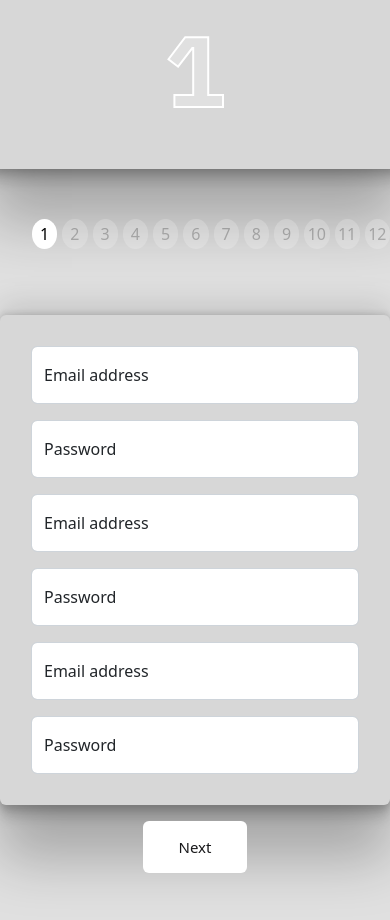
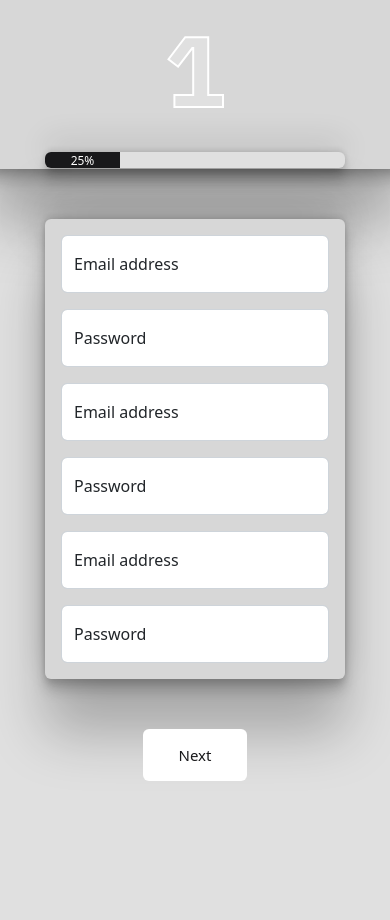
Before and after one commit to kibochi/sample-multi-step-form, a plain HTML site: page index.html in a window 390 px wide. After the commit the page ends 844 px from the top, so only its background shows below. Drawn offline with nearby package versions, Linux system fonts and the light colour scheme.

Commit message:
progress-bar

```diff
--- a/css/style.css
+++ b/css/style.css
@@ -22,6 +22,9 @@ body{
     height: 100vh;
 }
 
+input.form-control{
+  padding: 10px;
+}
 .wizard-box{
 
     background-color:var(--secondary-color);
@@ -29,6 +32,18 @@ body{
     box-shadow: rgba(0, 0, 0, 0.25) 0px 54px 55px, rgba(0, 0, 0, 0.12) 0px -12px 30px, rgba(0, 0, 0, 0.12) 0px 4px 6px, rgba(0, 0, 0, 0.17) 0px 12px 13px, rgba(0, 0, 0, 0.09) 0px -3px 5px;
     height: 100vh;
 
+
+}
+
+.wizard-box .progress{
+  display: none;
+  background-color: var(--primary-color);
+  box-shadow: rgba(0, 0, 0, 0.25) 0px 54px 55px, rgba(0, 0, 0, 0.12) 0px -12px 30px, rgba(0, 0, 0, 0.12) 0px 4px 6px, rgba(0, 0, 0, 0.17) 0px 12px 13px, rgba(0, 0, 0, 0.09) 0px -3px 5px;
+  margin: 0 auto;
+}
+
+.wizard-box .progress > .progress-bar{
+  background-color: #18181a;
 }
 
 .container-fluid{
@@ -175,6 +190,7 @@ body{
   }
 
 
+
   @media (max-width:992px) {
     .steps ul{
        gap: 10px;
@@ -189,6 +205,15 @@ body{
       width:100%;
 
     }
+    .wizard-form .card{
+      max-width: 500px;
+      width: 400px;
+      margin: 30px auto;
+    }
+    .steps ul{
+        gap: 5px;
+
+     }
 
     .wizard-box #step_number{
         margin-top: 10px;
@@ -199,10 +224,33 @@ body{
 
   @media(max-width:480px){
     .wizard-form .card{
-        padding: 15px;
+      max-width: 500px;
+      width: 400px;
+      margin: 30px auto;
     }
     .steps ul{
-        gap: 5px;
+        gap: 3px;
 
      }
   }
+
+
+  @media(max-width:400px){
+    .wizard-form .card{
+      max-width: 500px;
+      width: 300px;
+      margin: 50px auto;
+    }
+    .steps ul{
+        display: none;
+
+     }
+     .wizard .progress{
+      display: block;
+      max-width: 300px;
+    width: 300px;
+    margin-top: 22px !important;
+
+
+     }
+  }
--- a/index.html
+++ b/index.html
@@ -34,6 +34,9 @@
             </div>
 
           </div>
+          <div class="progress">
+            <div class="progress-bar" role="progressbar" style="width: 25%;" aria-valuenow="25" aria-valuemin="0" aria-valuemax="100">25%</div>
+          </div>
         </div>
         <div class="col-lg-9 col-md-9 col-sm-12 mx-auto">
           <div class="wizard-body">
@@ -56,7 +59,7 @@
 
             <div class="wizard-form">
               <div class="row">
-                <div class="col-lg-6 col-md-10 col-sm-10 mx-auto">
+                <div class="col-lg-6 col-md-8 col-sm-6 mx-auto">
                   <div class="tabs">
                     <div class="card">
                       <div class="card-body">
--- a/js/main.js
+++ b/js/main.js
@@ -6,6 +6,8 @@ let step = document.getElementById("step_number");
 let step_header = document.getElementById("step_header");
 let step_info = document.getElementById("step_info");
 let i, x = document.getElementsByClassName("step");
+
+let progress = document.getElementsByClassName("progress-bar");
 
 showTab(currentTab);
 
@@ -68,6 +70,7 @@ function nextPrev(n) {
    stepNumber = x[n].innerHTML;
 
 
+   //update text and progress bar
    switch (n) {
     case n:
         console.log(n);
```
